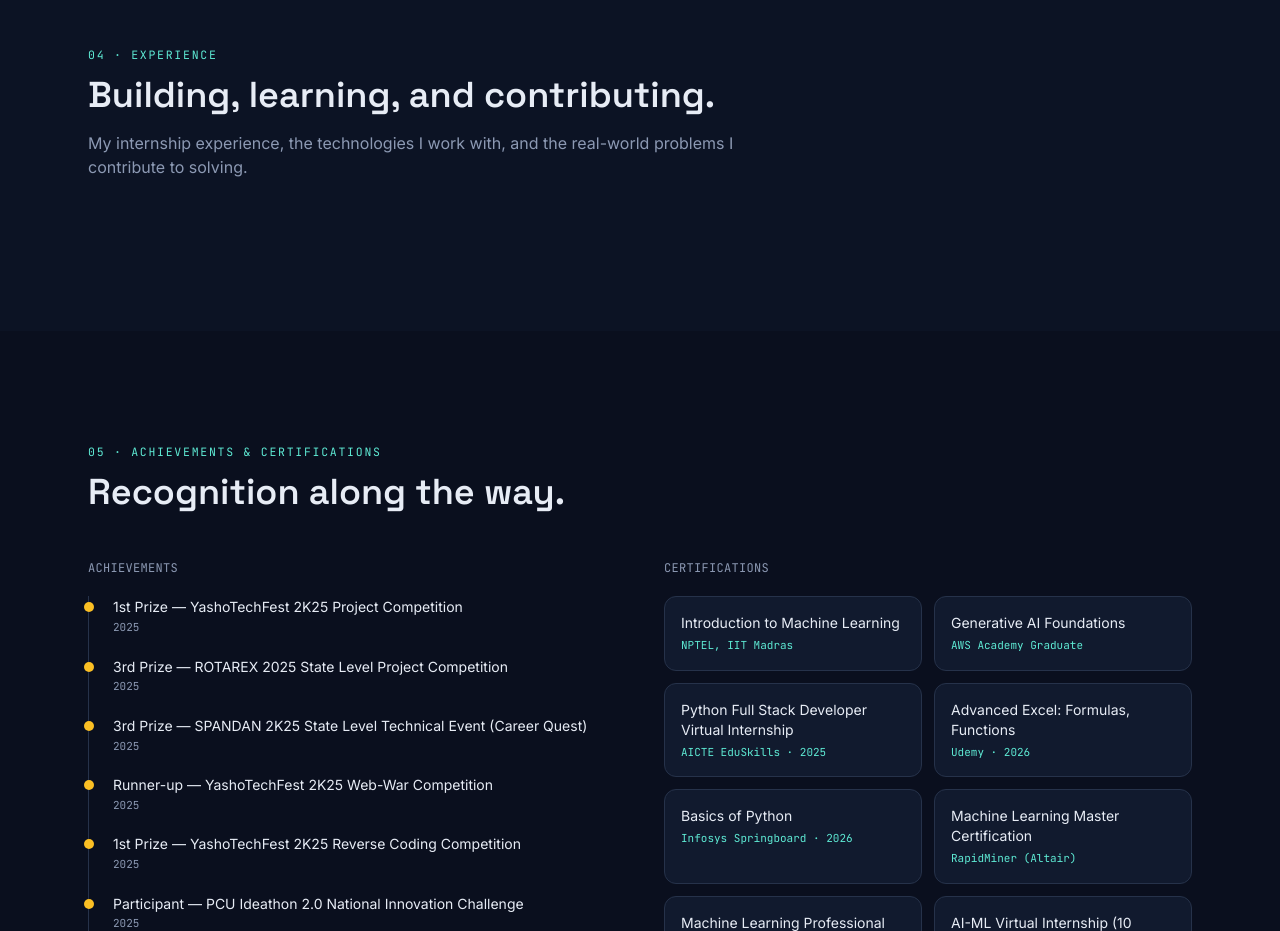
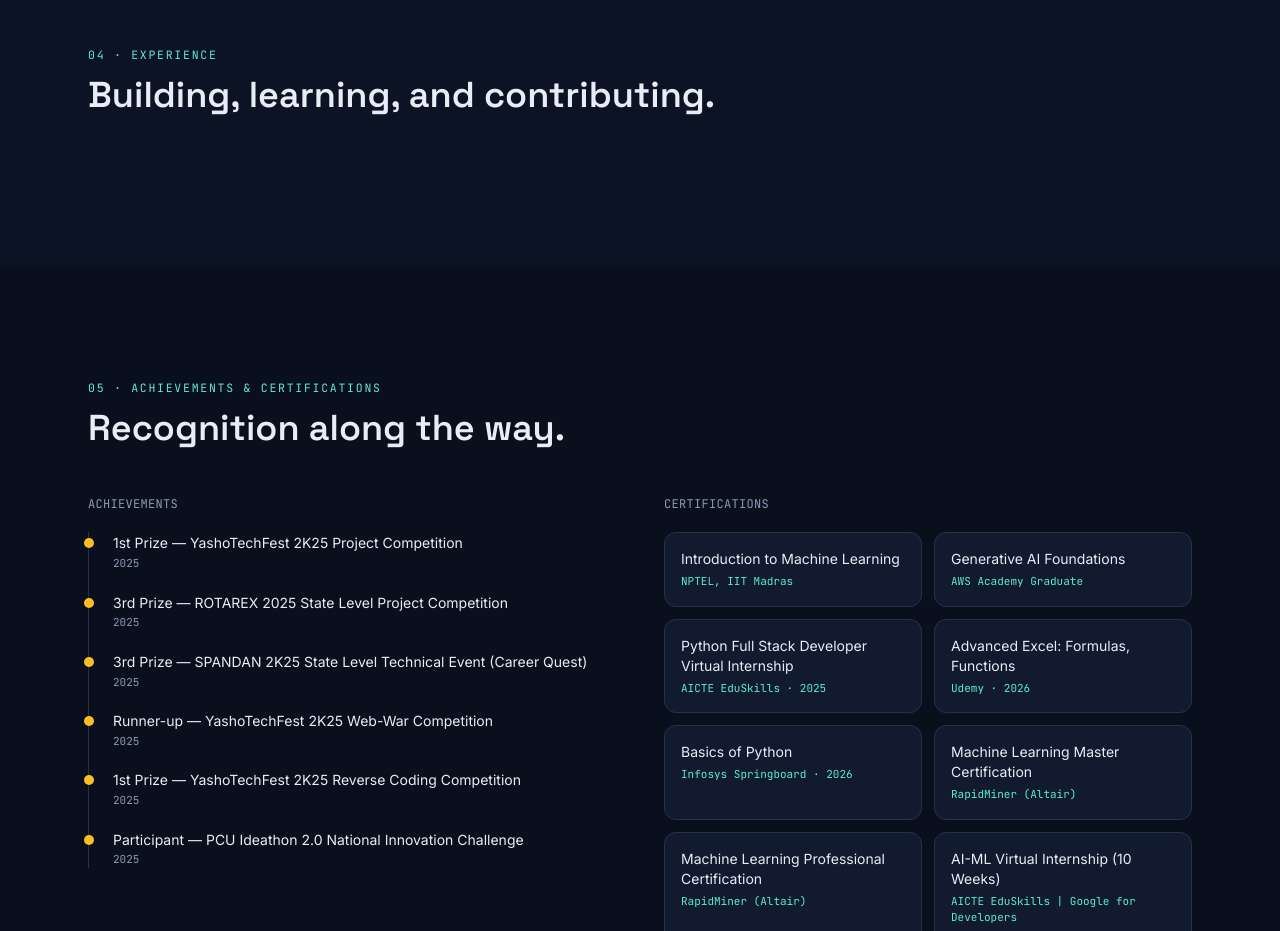
Before and after one commit to coder-vaishnavi/vaishnavi-portfolio, a React (Vite) app: page / in a window 1280 px wide. Shown: the part 2900-3831 px from the top of the page. Built offline with nearby package versions, Linux system fonts and the light colour scheme.

Commit message:
experience section added

```diff
--- a/src/components/Analytics.jsx
+++ b/src/components/Analytics.jsx
@@ -12,11 +12,6 @@ export default function Internship() {
           <h2 className="font-display text-3xl font-semibold text-textHi sm:text-4xl">
             Building, learning, and contributing.
           </h2>
-
-          <p className="mt-4 max-w-2xl text-textLo">
-            My internship experience, the technologies I work with, and the
-            real-world problems I contribute to solving.
-          </p>
         </Reveal>
 
         <div className="mt-10">
```
